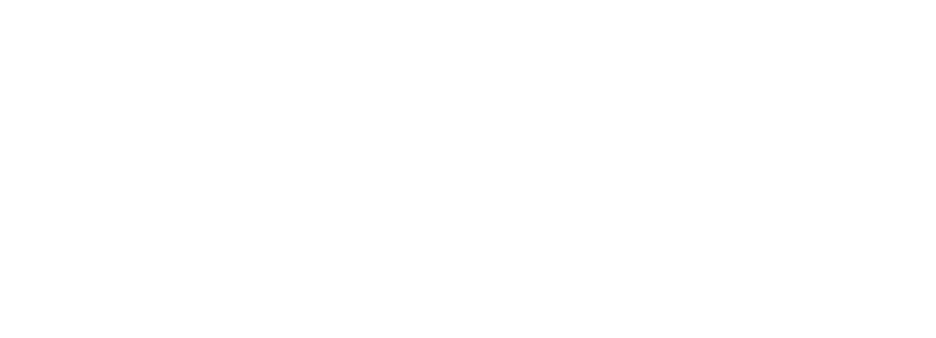
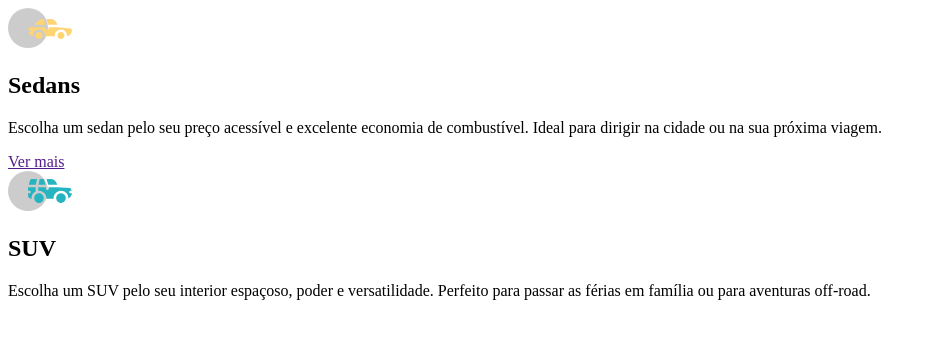
Before and after one commit to Gustavo74B/carros, a plain HTML site: page index.html in a window 1280 px wide. Shown: the whole page, without its empty margins (0-936 px from the left). Drawn offline with Linux system fonts and the light colour scheme.

Commit message:
desenvolvimento html

```diff
--- a/index.html
+++ b/index.html
@@ -9,24 +9,28 @@
 </head>
 <body>
     <main>
+
         <section class="sedans">
-            <img src="" alt="">
-            <h2></h2>
-            <p></p>
+            <img src="./imgs/icon-sedans.svg" alt="Carro Sedan">
+            <h2>Sedans</h2>
+            <p>Escolha um sedan pelo seu preço acessível e excelente economia de combustível. Ideal para dirigir na cidade ou na sua próxima viagem.</p>
+            <a href="">Ver mais</a>
+        </section>
+
+        <section class="suvs">
+            <img src="./imgs/icon-suvs.svg" alt="">
+            <h2>SUV</h2>
+            <p>Escolha um SUV pelo seu interior espaçoso, poder e versatilidade. Perfeito para passar as férias em família ou para aventuras off-road.</p>
             <a href=""></a>
         </section>
-        <section class="suvs">
-            <img src="" alt="">
-            <h2></h2>
-            <p></p>
-            <a href=""></a>
-        </section>
+
         <section class="luxo">
             <img src="" alt="">
             <h2></h2>
             <p></p>
             <a href=""></a>
         </section>
+
     </main>
 </body>
 </html>
```
